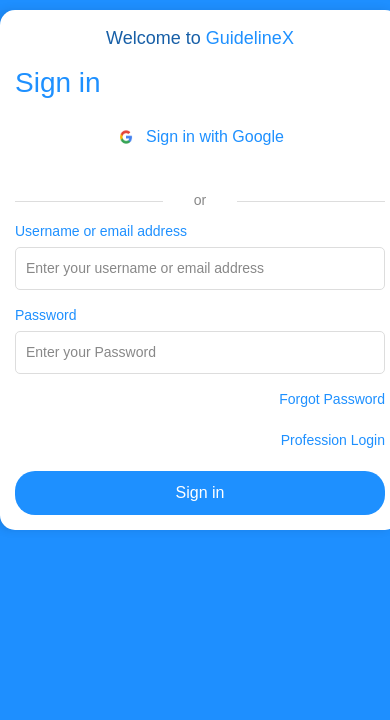
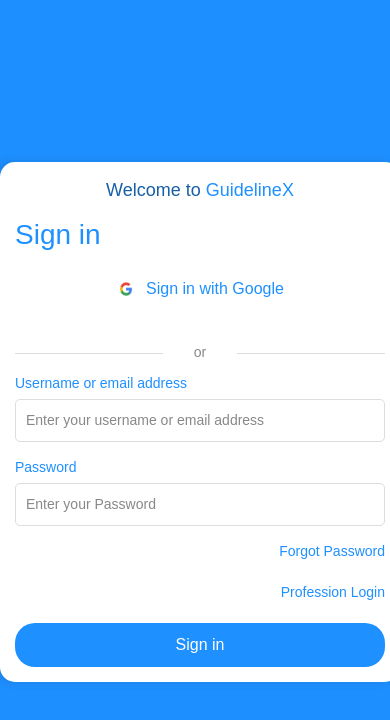
Before and after one commit to KevithMannage/sample, a React (Vite) app in the folder frontend/: page / in a window 390 px wide. Shown: the top 720 px of the page. Built offline with nearby package versions, Linux system fonts and the light colour scheme.

Commit message:
Enhance mobile responsiveness in Login.css by adjusting layout and styles for smaller screens

```diff
--- a/frontend/src/Login.css
+++ b/frontend/src/Login.css
@@ -315,10 +315,14 @@
 @media (max-width: 768px) {
   body {
     overflow: auto;
+    background-color:#1c86ee;
   }
 
   .login-container {
     flex-direction: column;
+    margin: 0;
+    align-items: center; /* Center the right container horizontally */
+    justify-content: center; /* Center the right container vertically */
   }
 
   .left-section {
@@ -326,17 +330,14 @@
   }
 
   .logo {
-    display: flex;
-    justify-content: center;
-    margin: 20px 0;
+    display: none;
   }
 
   .right-section {
-    margin: 20px auto;
-    width: 90%;
-    max-width: none;
+    min-width: 300px;
     padding: 20px;
     border-radius: 20px;
+    margin: 0 auto; /* Center the container */
   }
 
   .right-section h4 {
@@ -345,22 +346,25 @@
 }
 
 @media (max-width: 480px) {
+  .login-container {
+    flex-direction: column;
+    margin: 0;
+    align-items: center; /* Center the right container horizontally */
+    justify-content: center; /* Center the right container vertically */
+  }
+
   .left-section {
     display: none;
   }
 
   .logo {
-    display: flex;
-    justify-content: center;
-    margin: 10px 0;
+    display: none;
   }
 
   .right-section {
-    margin: 10px auto;
-    width: 95%;
-    max-width: none;
     padding: 15px;
     border-radius: 15px;
+    margin: 0 auto; /* Center the container */
   }
 
   .right-section h4 {
```
